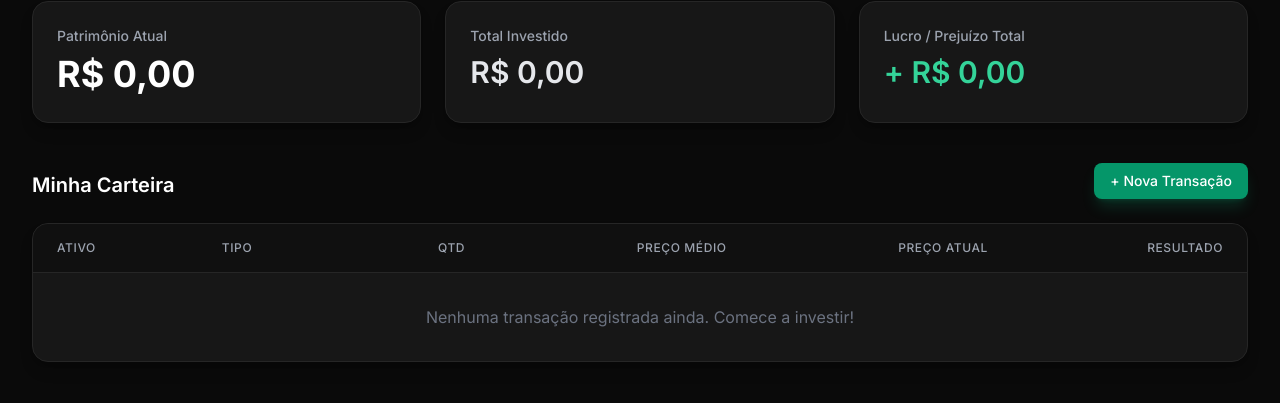
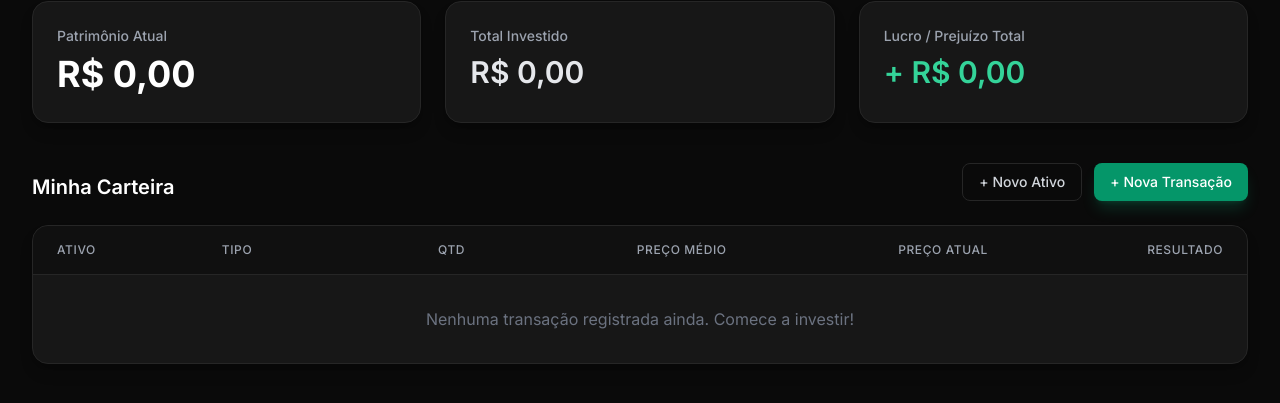
Before and after one commit to gvsprod/masterfy, a FastAPI app: page / in a window 1280 px wide. Shown: the part 200-603 px from the top of the page. Run offline with FastAPI, Linux system fonts and the light colour scheme; data that the repository does not hold is empty; some libraries are stand-ins or nearby versions.

Commit message:
Cria formulario visual (Modal) para cadastro de Novos Ativos

```diff
--- a/app/main.py
+++ b/app/main.py
@@ -245,3 +245,30 @@ def registrar_transacao_web(
 
     # O código 303 diz ao navegador: "Sucesso! Agora redirecione de volta para a página inicial (GET /)"
     return RedirectResponse(url="/", status_code=303)
+
+@app.post("/web/ativos/")
+def registrar_ativo_web(
+    ticker: str = Form(...),
+    nome: str = Form(...),
+    tipo: str = Form(...),
+    indexador: str = Form(""), # Opcional no HTML, vem como string vazia
+    db: sqlite3.Connection = Depends(get_db)
+):
+    """Recebe os dados do formulário HTML, cadastra o ativo e recarrega a página."""
+    cursor = db.cursor()
+
+    # Se o indexador vier vazio (ex: Ações não têm indexador), transformamos em None (Nulo)
+    idx = indexador if indexador else None
+
+    try:
+        cursor.execute(
+            "INSERT INTO ativos (ticker, nome, tipo, indexador) VALUES (?, ?, ?, ?)",
+            (ticker.upper(), nome, tipo.upper(), idx)
+        )
+        db.commit()
+    except sqlite3.IntegrityError:
+        # Se o ticker já existir, o banco de dados vai chiar.
+        # Como é uma interface simples, por enquanto apenas ignoramos e recarregamos a página.
+        pass
+
+    return RedirectResponse(url="/", status_code=303)
--- a/templates/index.html
+++ b/templates/index.html
@@ -70,9 +70,16 @@
 
         <div class="mb-6 flex justify-between items-end">
             <h3 class="text-xl font-semibold text-white">Minha Carteira</h3>
-            <button onclick="document.getElementById('modal-transacao').classList.remove('hidden')" class="bg-emerald-600 hover:bg-emerald-500 text-white px-4 py-2 rounded-lg text-sm font-medium transition-colors shadow-lg shadow-emerald-500/20">
-                + Nova Transação
-            </button>
+
+            <div class="flex gap-3">
+                <button onclick="document.getElementById('modal-ativo').classList.remove('hidden')" class="bg-dark border border-border hover:bg-white/5 text-gray-300 px-4 py-2 rounded-lg text-sm font-medium transition-colors">
+                    + Novo Ativo
+                </button>
+
+                <button onclick="document.getElementById('modal-transacao').classList.remove('hidden')" class="bg-emerald-600 hover:bg-emerald-500 text-white px-4 py-2 rounded-lg text-sm font-medium transition-colors shadow-lg shadow-emerald-500/20">
+                    + Nova Transação
+                </button>
+            </div>
         </div>
 
         <div class="bg-card border border-border rounded-2xl shadow-lg shadow-black/20 overflow-hidden">
@@ -135,6 +142,57 @@
             </div>
         </div>
     </main>
+	<div id="modal-ativo" class="hidden fixed inset-0 bg-black/80 backdrop-blur-sm z-50 flex items-center justify-center p-4">
+        <div class="bg-card border border-border rounded-2xl shadow-2xl shadow-black max-w-md w-full p-6 relative">
+
+            <button onclick="document.getElementById('modal-ativo').classList.add('hidden')" class="absolute top-4 right-4 text-gray-400 hover:text-white">
+                <svg class="w-6 h-6" fill="none" stroke="currentColor" viewBox="0 0 24 24"><path stroke-linecap="round" stroke-linejoin="round" stroke-width="2" d="M6 18L18 6M6 6l12 12"></path></svg>
+            </button>
+
+            <h3 class="text-xl font-semibold text-white mb-6">Cadastrar Novo Ativo</h3>
+
+            <form action="/web/ativos/" method="POST" class="space-y-4">
+
+                <div class="grid grid-cols-2 gap-4">
+                    <div>
+                        <label class="block text-sm font-medium text-gray-400 mb-1">Ticker (Sigla)</label>
+                        <input type="text" name="ticker" required placeholder="Ex: VALE3" class="w-full bg-dark border border-border rounded-lg px-4 py-2.5 text-white focus:outline-none focus:border-emerald-500 transition-colors uppercase">
+                    </div>
+                    <div>
+                        <label class="block text-sm font-medium text-gray-400 mb-1">Tipo</label>
+                        <select name="tipo" required class="w-full bg-dark border border-border rounded-lg px-4 py-2.5 text-white focus:outline-none focus:border-emerald-500 transition-colors">
+                            <option value="ACAO">Ação</option>
+                            <option value="FII">Fundo Imobiliário (FII)</option>
+                            <option value="ETF">ETF</option>
+                            <option value="RENDA_FIXA_POS">Renda Fixa (Pós-fixada)</option>
+                            <option value="TESOURO">Tesouro Direto</option>
+                        </select>
+                    </div>
+                </div>
+
+                <div>
+                    <label class="block text-sm font-medium text-gray-400 mb-1">Nome Descritivo</label>
+                    <input type="text" name="nome" required placeholder="Ex: Vale ON / CDB Banco XP" class="w-full bg-dark border border-border rounded-lg px-4 py-2.5 text-white focus:outline-none focus:border-emerald-500 transition-colors">
+                </div>
+
+                <div>
+                    <label class="block text-sm font-medium text-gray-400 mb-1">Indexador (Para Renda Fixa)</label>
+                    <select name="indexador" class="w-full bg-dark border border-border rounded-lg px-4 py-2.5 text-white focus:outline-none focus:border-emerald-500 transition-colors">
+                        <option value="" selected>Nenhum (Para Ações/FIIs)</option>
+                        <option value="CDI">CDI</option>
+                        <option value="IPCA">IPCA</option>
+                        <option value="SELIC">SELIC</option>
+                    </select>
+                </div>
+
+                <div class="pt-4">
+                    <button type="submit" class="w-full bg-emerald-600 hover:bg-emerald-500 text-white font-medium py-2.5 rounded-lg transition-colors shadow-lg shadow-emerald-500/20">
+                        Salvar Ativo
+                    </button>
+                </div>
+            </form>
+        </div>
+    </div>
 	 <div id="modal-transacao" class="hidden fixed inset-0 bg-black/80 backdrop-blur-sm z-50 flex items-center justify-center p-4">
         <div class="bg-card border border-border rounded-2xl shadow-2xl shadow-black max-w-md w-full p-6 relative">
 
```
